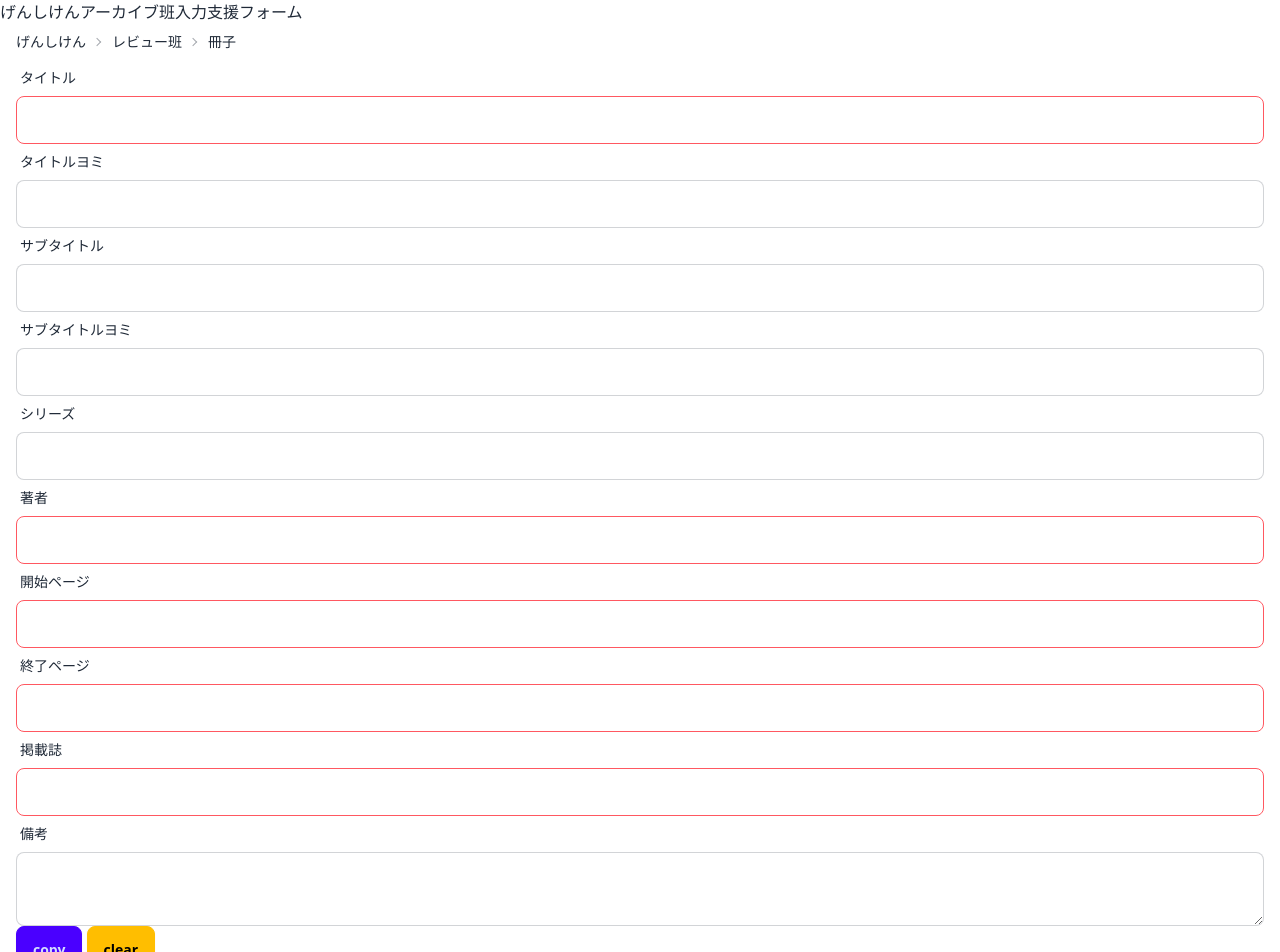
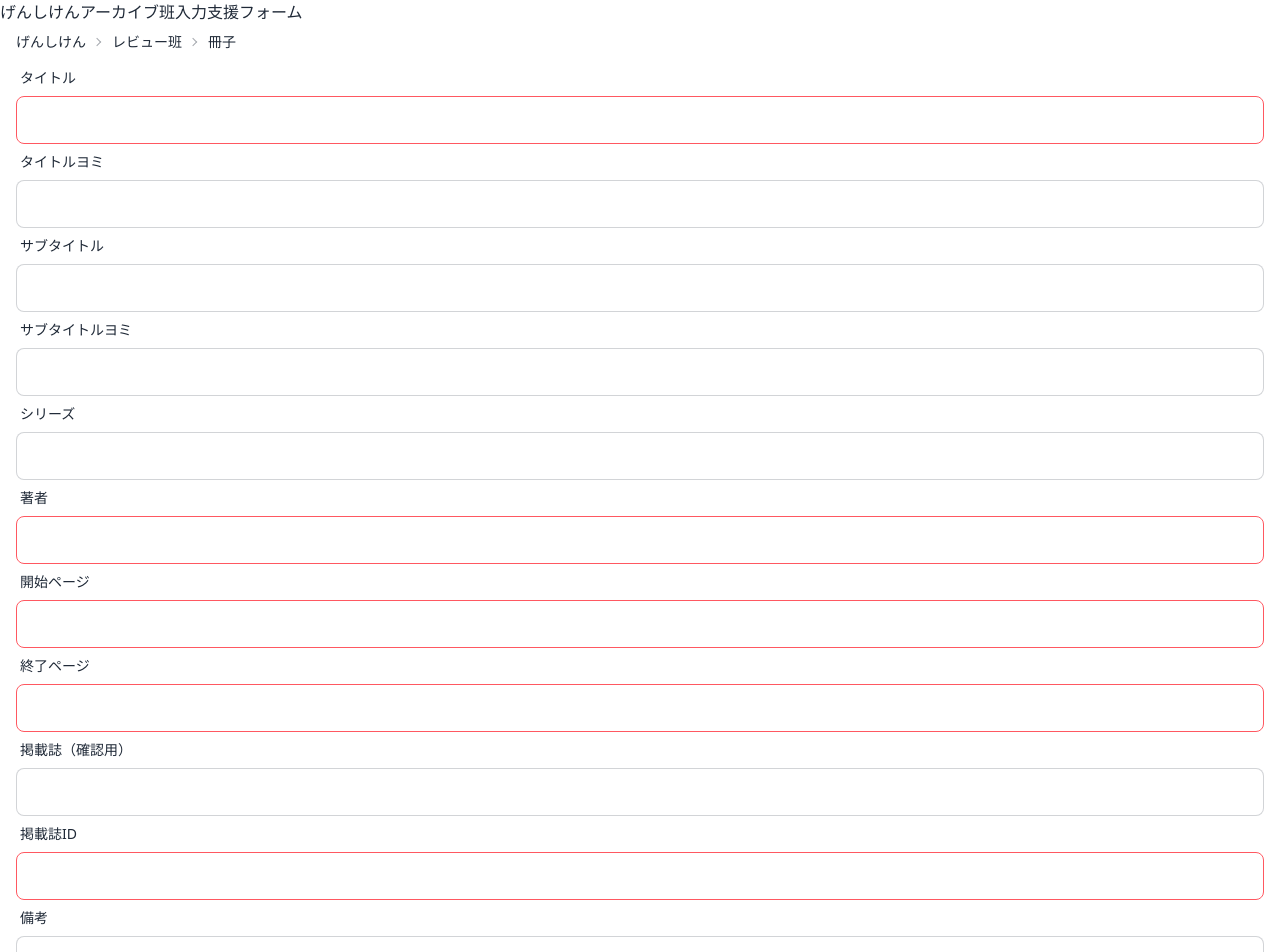
Before and after one commit to oka4shi/gsk-archive-input-form, a SvelteKit app: page /review/review in a window 1280 px wide. Shown: the top 952 px of the page. Built offline with nearby package versions, Linux system fonts and the light colour scheme.

Commit message:
feat(review/review): 掲載誌IDを追加

```diff
--- a/src/routes/review/review/+page.svelte
+++ b/src/routes/review/review/+page.svelte
@@ -2,6 +2,8 @@
 	import TextField from '$lib/TextField.svelte';
 	import { base } from '$app/paths';
 	import { writable } from 'svelte/store';
+
+  const ID_PREFIX = "BRV";
 
 	type Review = {
 		title: string;
@@ -13,6 +15,7 @@
 		startPage: string;
 		endPage: string;
 		includedIn: string;
+		includedInId: string;
 		note: string;
 	};
 
@@ -27,6 +30,7 @@
 			startPage: '',
 			endPage: '',
 			includedIn: '',
+		  includedInId: "",
 			note: ''
 		};
 	};
@@ -54,6 +58,8 @@
 			'\t' +
 			b.includedIn +
 			'\t' +
+			ID_PREFIX + b.includedInId +
+			'\t' +
 			b.note;
 	});
 
@@ -80,7 +86,8 @@
 <TextField label="著者" bind:value={$review.author} inputType="text" required />
 <TextField label="開始ページ" bind:value={$review.startPage} inputType="number" required />
 <TextField label="終了ページ" bind:value={$review.endPage} inputType="number" required />
-<TextField label="掲載誌" bind:value={$review.includedIn} inputType="text" required />
+<TextField label="掲載誌（確認用）" bind:value={$review.includedIn} inputType="text" />
+<TextField label="掲載誌ID" bind:value={$review.includedInId} inputType="number" required />
 <TextField label="備考" bind:value={$review.note} inputType="textarea" required />
 <button class="btn btn-primary" on:click={copy}>copy</button>
 <button class="btn btn-warning" on:click={clear}>clear</button>
```
